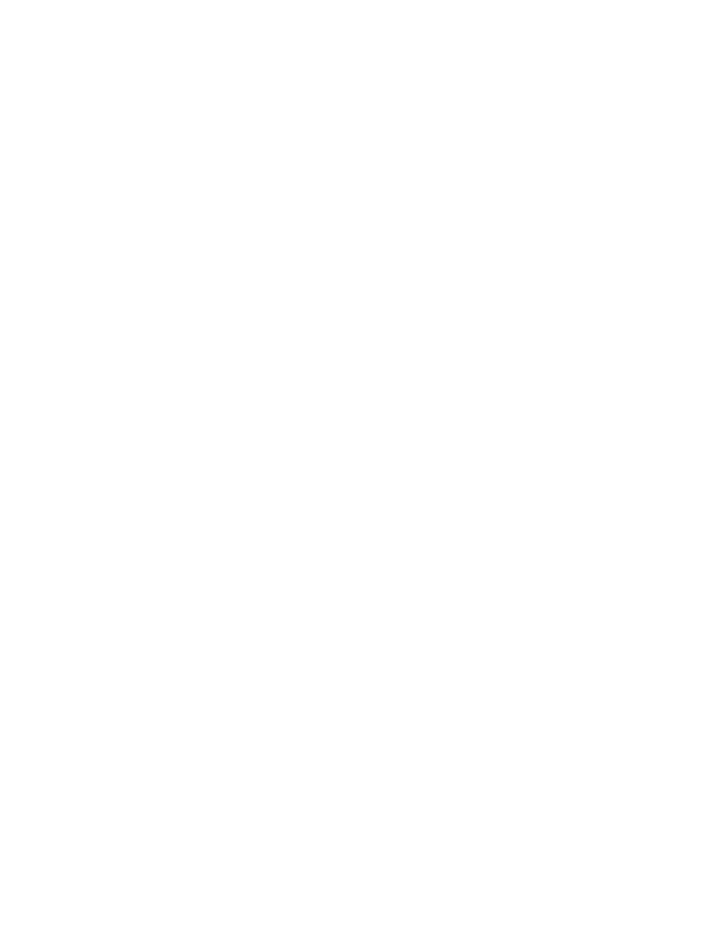
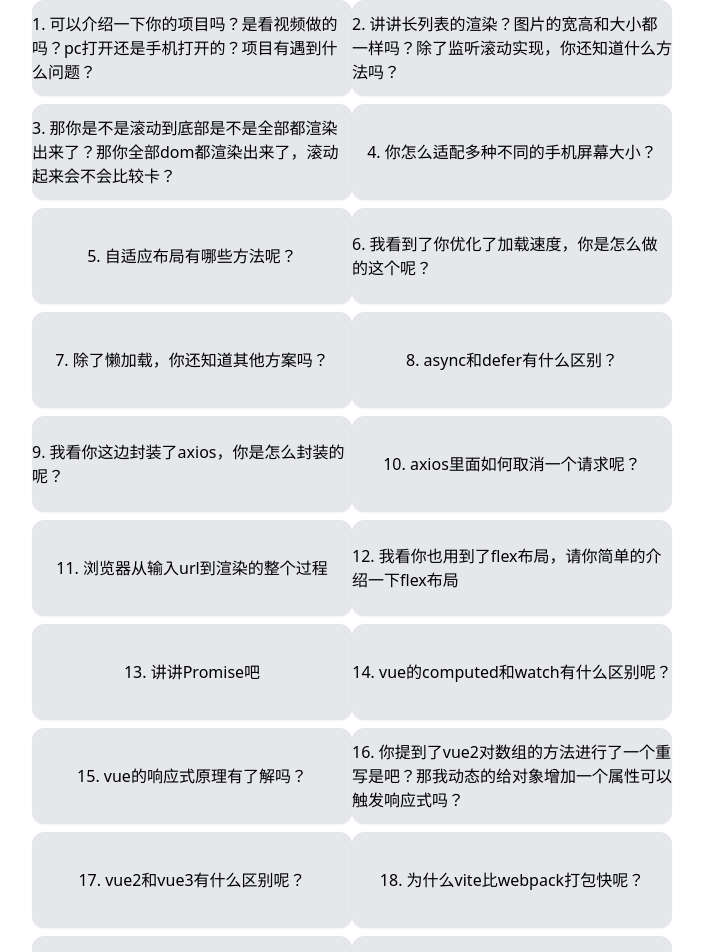
Before and after one commit to alair-s/job_exam, a Nuxt app: page / in a window 1280 px wide. Shown: the top 952 px of the page, without its empty margins (288-991 px from the left). Before the commit the page ends 800 px from the top, so only its background shows below. Built offline with nearby package versions, Linux system fonts and the light colour scheme.

Commit message:
build:v-for和taildwind结合响应式flex布局

```diff
--- a/app/pages/index.vue
+++ b/app/pages/index.vue
@@ -1,8 +1,42 @@
 <script setup lang="ts">
-
+import {ref} from 'vue'
+const items = ref([
+      '1. 可以介绍一下你的项目吗？是看视频做的吗？pc打开还是手机打开的？项目有遇到什么问题？',
+      '2. 讲讲长列表的渲染？图片的宽高和大小都一样吗？除了监听滚动实现，你还知道什么方法吗？',
+      '3. 那你是不是滚动到底部是不是全部都渲染出来了？那你全部dom都渲染出来了，滚动起来会不会比较卡？',
+      '4. 你怎么适配多种不同的手机屏幕大小？',
+      '5. 自适应布局有哪些方法呢？',
+      '6. 我看到了你优化了加载速度，你是怎么做的这个呢？',
+      '7. 除了懒加载，你还知道其他方案吗？',
+      '8. async和defer有什么区别？',
+      '9. 我看你这边封装了axios，你是怎么封装的呢？',
+      '10. axios里面如何取消一个请求呢？',
+      '11. 浏览器从输入url到渲染的整个过程',
+      '12. 我看你也用到了flex布局，请你简单的介绍一下flex布局',
+      '13. 讲讲Promise吧',
+      '14. vue的computed和watch有什么区别呢？',
+      '15. vue的响应式原理有了解吗？',
+      '16. 你提到了vue2对数组的方法进行了一个重写是吧？那我动态的给对象增加一个属性可以触发响应式吗？',
+      '17. vue2和vue3有什么区别呢？',
+      '18. 为什么vite比webpack打包快呢？',
+      '19. 说说你常见的git命令',
+      '20. 代码编辑器几两道题。手写防抖和节流，手写深拷贝',
+      '21. 你这边实习周期和到岗时间是多少？'
+    ]
+)
 </script>
 
 <template>
+  <div class="flex justify-center items-center w-full h-full ">
+    <div class="flex flex-wrap justify-center items-center gap-y-2  w-1/2">
+      <div v-for="(item,index) in items"
+           :key="index"
+           class = "w-1/2 h-24 flex items-center justify-center bg-gray-200 rounded-xl text-black shadow-sm  hover:bg-black hover:text-blue-400">
+        {{ item }}
+      </div>
+    </div>
+
+  </div>
 
 </template>
 
--- a/nuxt.config.ts
+++ b/nuxt.config.ts
@@ -1,5 +1,6 @@
 // https://nuxt.com/docs/api/configuration/nuxt-config
 export default defineNuxtConfig({
+    modules:['@nuxtjs/tailwindcss'],
   compatibilityDate: '2025-07-15',
   devtools: { enabled: true }
 })
```
